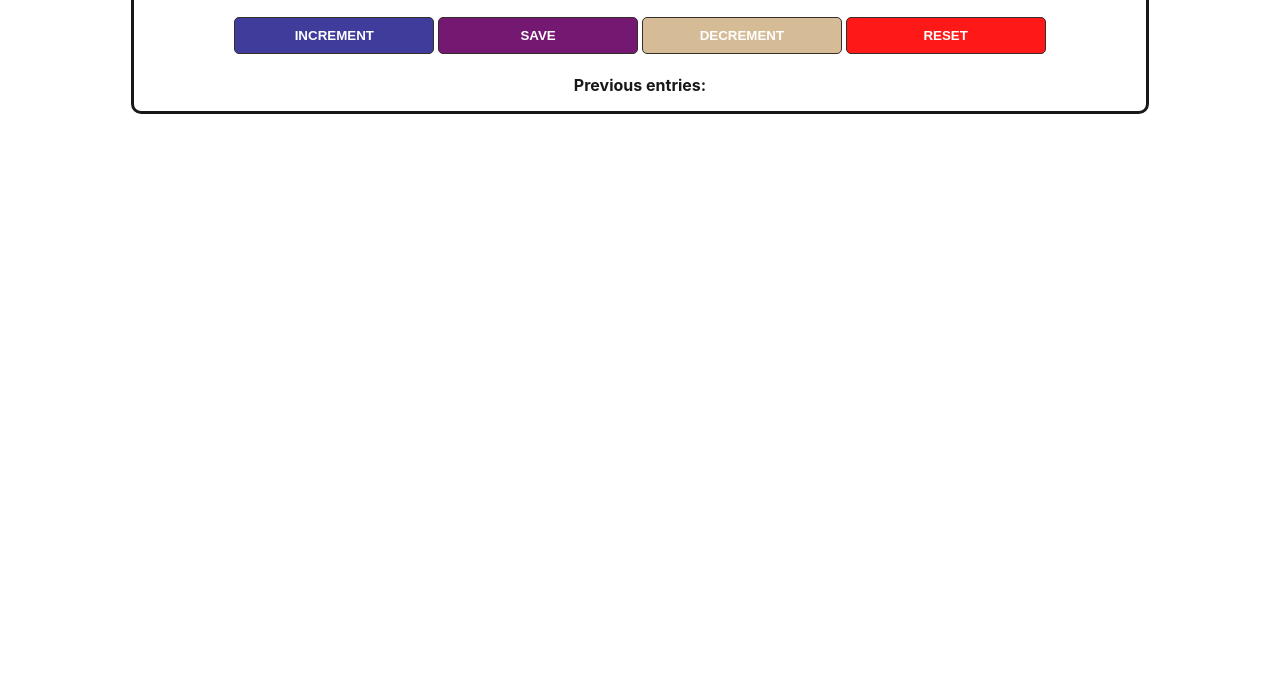
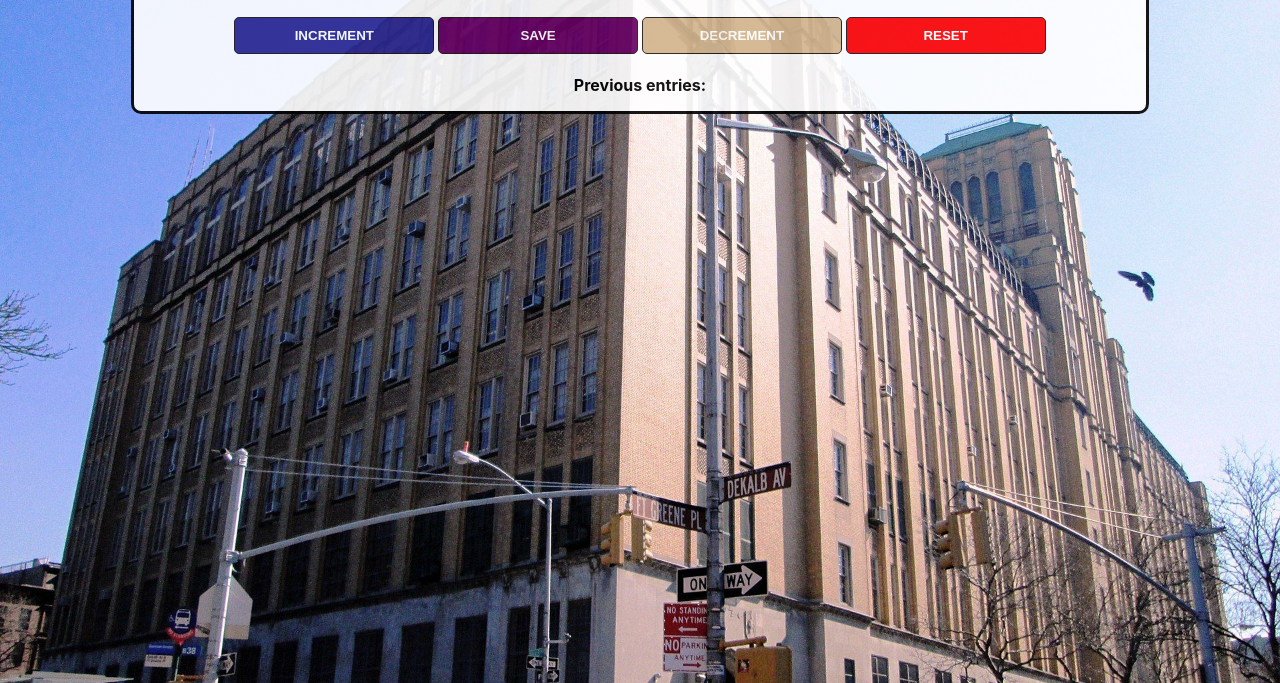
Before and after one commit to henklam/henkLam_clicker, a plain HTML site: page index.html in a window 1280 px wide. Shown: the part 133-816 px from the top of the page. Drawn offline with Linux system fonts and the light colour scheme.

Commit message:
changed background

```diff
--- a/style.css
+++ b/style.css
@@ -1,5 +1,5 @@
 body {
-    background: url("bths.jpeg");
+    background: url("images/bths.jpg");
     background-size: cover;
     font-family: -apple-system, BlinkMacSystemFont, 'Segoe UI', Roboto, Oxygen, Ubuntu, Cantarell, 'Open Sans', 'Helvetica Neue', sans-serif;
     font-weight: bold;
```
Also changed, not shown: images/bths.jpg (renamed from bths.jpg).
